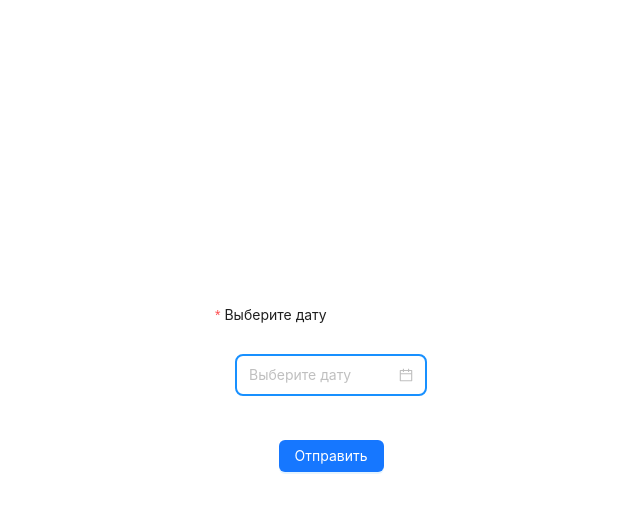
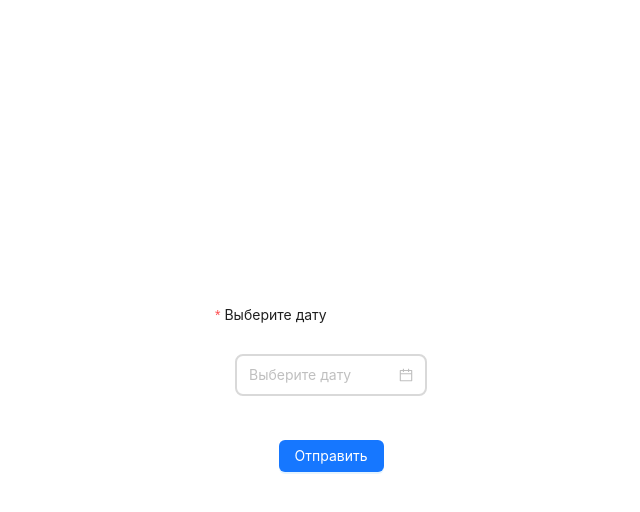
Before and after one commit to plizkinzmey/datapicker-app, a React (Vite) app: page / in a window 1280 px wide. In both pictures the pointer is over the element 640 px from the left and 375 px from the top of the page. Shown: the top 512 px of the page, without its empty margins (309-949 px from the left). Built offline with nearby package versions, Linux system fonts and the light colour scheme.

Commit message:
Убрать эффекты при наведении и фокусе на поле ввода в компоненте CustomDatePicker, улучшить визуальное восприятие.

```diff
--- a/src/components/CustomDatePicker/styles.css
+++ b/src/components/CustomDatePicker/styles.css
@@ -8,16 +8,14 @@
   border-radius: 8px;
   padding: 8px 12px;
   border: 2px solid #d9d9d9; /* Двойная рамка для поля ввода */
+  width: 100%;
 }
 
-/* Эффекты при наведении и фокусе на поле ввода */
-.custom-datepicker-wrapper .ant-picker:hover {
-  border-color: #1890ff;
-}
-
+/* Убираем эффекты при наведении и фокусе */
+.custom-datepicker-wrapper .ant-picker:hover,
 .custom-datepicker-wrapper .ant-picker-focused {
-  border-color: #1890ff;
-  box-shadow: 0 0 0 2px rgba(24, 144, 255, 0.2);
+  border-color: #d9d9d9;
+  box-shadow: none;
 }
 
 /* Настройка шапки календаря */
```
